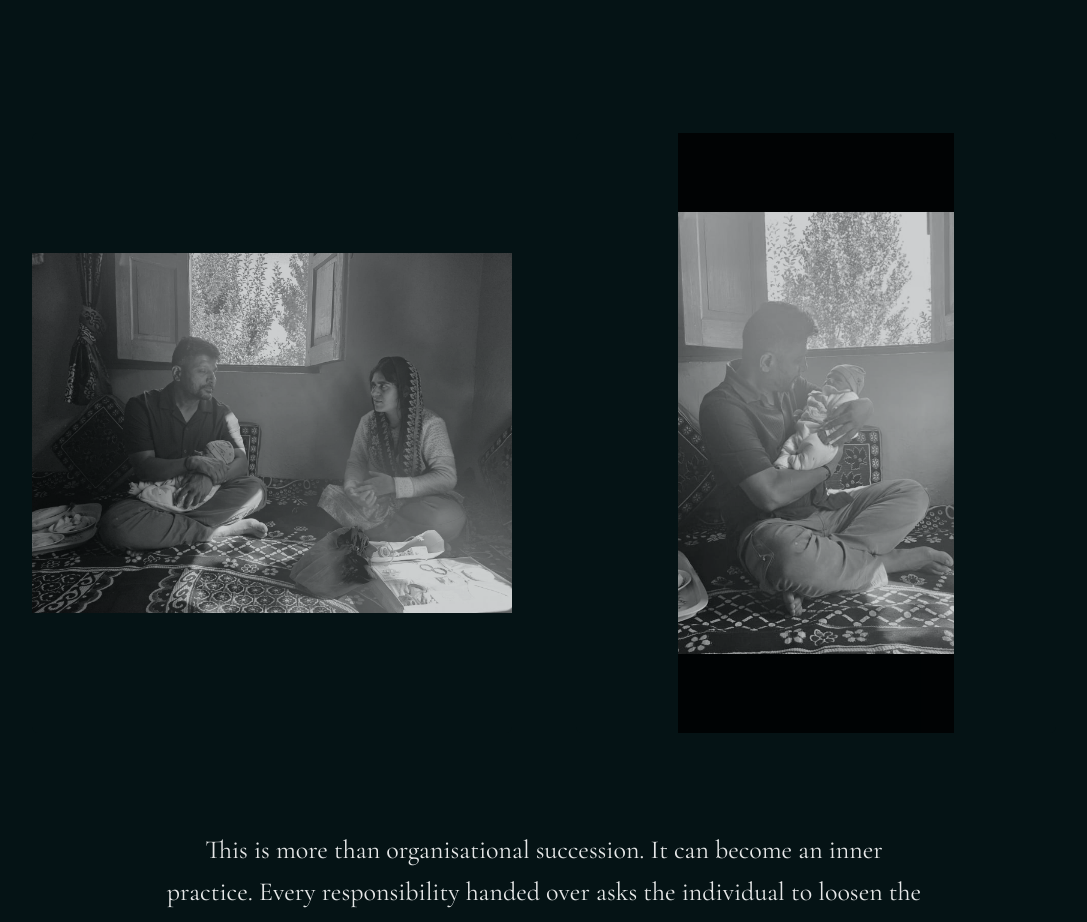
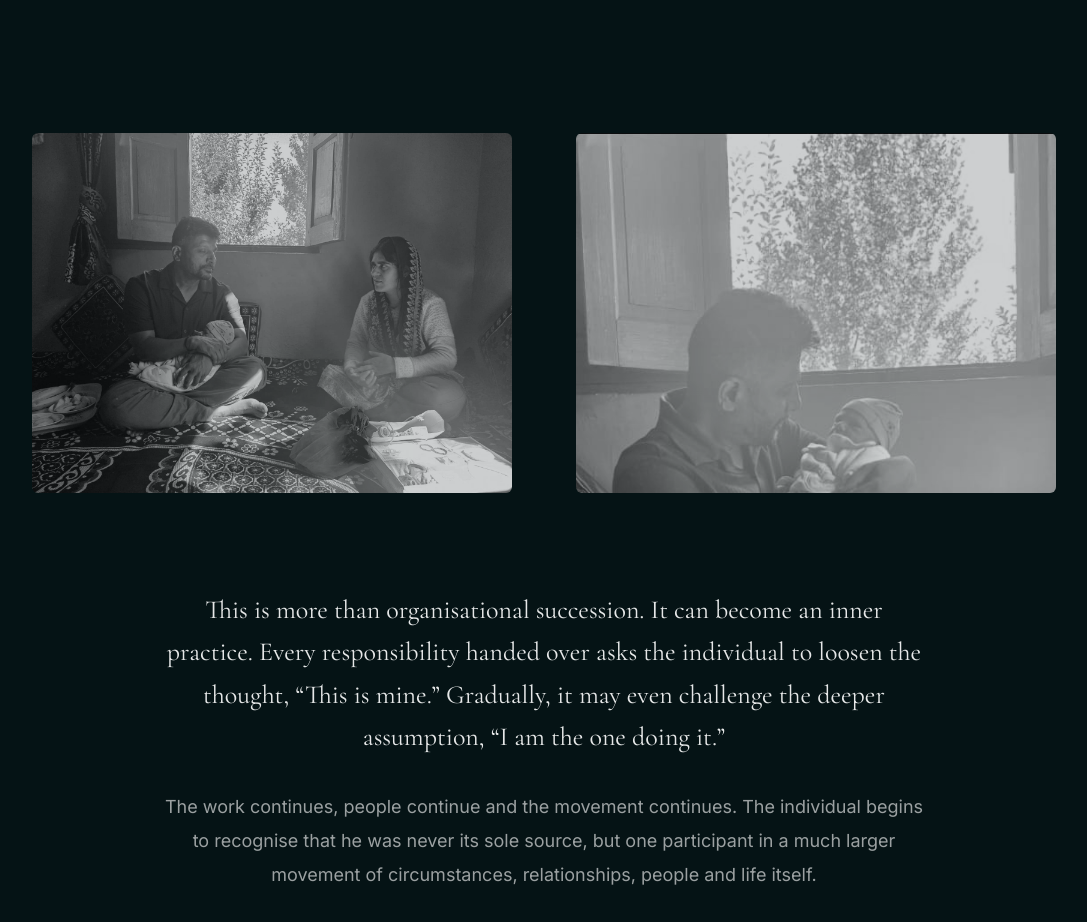
Before and after one commit to YashI2IT/Adhik_sir_freelance, a React (Vite) app: page /from-service-to-witnessing in a window 1280 px wide. Shown: the part 6003-6925 px from the top of the page, without its empty margins (96-1183 px from the left). Built offline with nearby package versions, Linux system fonts and the light colour scheme.

Commit message:
style: use object-cover to remove black padding from images

```diff
--- a/src/pages/ServiceToWitnessing.tsx
+++ b/src/pages/ServiceToWitnessing.tsx
@@ -209,20 +209,20 @@ export default function ServiceToWitnessing() {
         <section className="bg-[#051315] pb-32">
           <div className="max-w-6xl mx-auto px-6 md:px-12 lg:px-16">
             <div className="grid grid-cols-1 md:grid-cols-2 gap-8 lg:gap-16">
-              <motion.div {...fadeUp(0)} className="w-full aspect-square md:aspect-[4/5] rounded-md overflow-hidden bg-[#051315] flex items-center justify-center">
+              <motion.div {...fadeUp(0)} className="w-full aspect-[4/3] rounded-md overflow-hidden">
                 <img
                   src="/images/IMG_0001.jpeg"
                   alt="Adhik Kadam in contemplation"
                   loading="lazy"
-                  className="w-full h-full object-contain grayscale opacity-80 hover:opacity-100 hover:grayscale-0 transition-all duration-700"
+                  className="w-full h-full object-cover object-[center_20%] grayscale opacity-80 hover:opacity-100 hover:grayscale-0 transition-all duration-700"
                 />
               </motion.div>
-              <motion.div {...fadeUp(0.1)} className="w-full aspect-square md:aspect-[4/5] rounded-md overflow-hidden bg-[#051315] flex items-center justify-center">
+              <motion.div {...fadeUp(0.1)} className="w-full aspect-[4/3] rounded-md overflow-hidden">
                 <img
                   src="/images/IMG_0002.jpeg"
                   alt="Observing the journey"
                   loading="lazy"
-                  className="w-full h-full object-contain grayscale opacity-80 hover:opacity-100 hover:grayscale-0 transition-all duration-700"
+                  className="w-full h-full object-cover object-[center_20%] grayscale opacity-80 hover:opacity-100 hover:grayscale-0 transition-all duration-700"
                 />
               </motion.div>
             </div>
```
